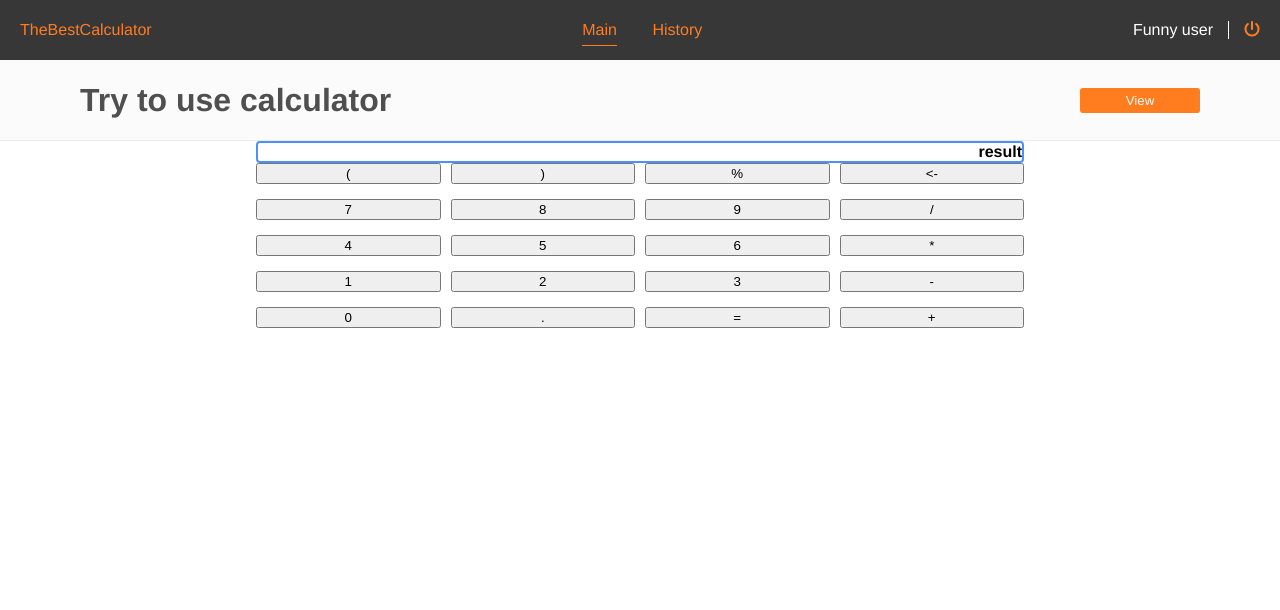
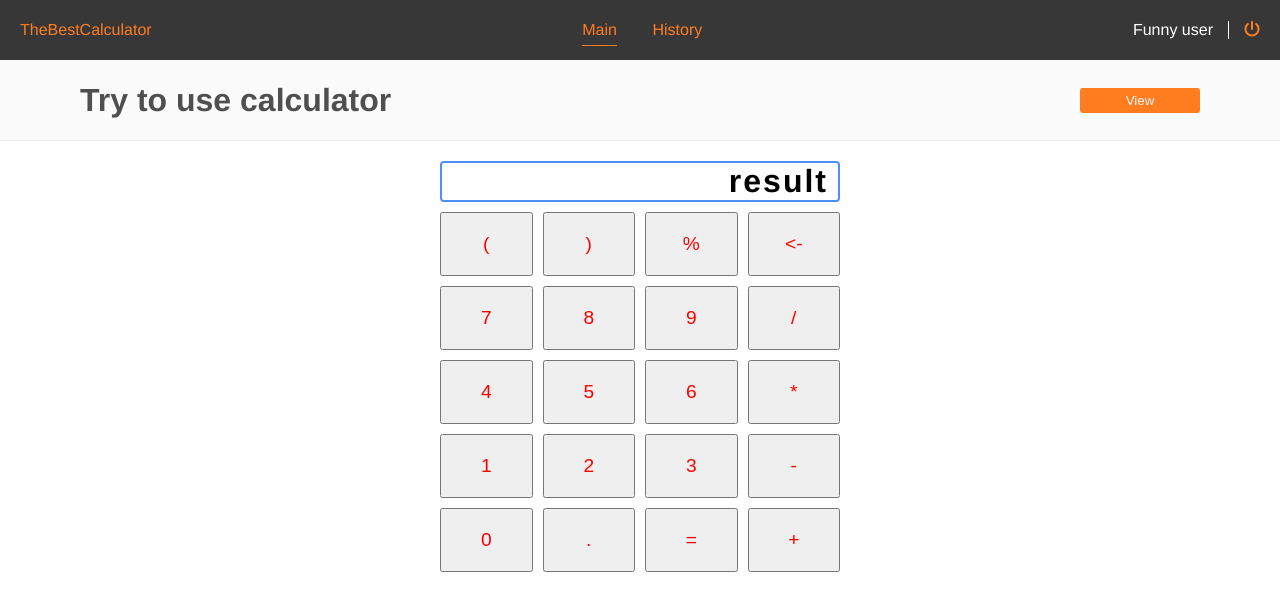
Before and after one commit to skiffua/vueCalculator, a Vue app: page / in a window 1280 px wide. Shown: the top 610 px of the page. Built offline with nearby package versions, Linux system fonts and the light colour scheme.

Commit message:
stylizing buttons grid

```diff
--- a/src/components/Button.vue
+++ b/src/components/Button.vue
@@ -1,14 +1,21 @@
 <template>
-  <button >{{ button_label }}</button>
+  <button v-button_color>{{ button_label }}</button>
 </template>
 
 <script>
+import button_color from '../directives/buttonColor'
 export default {
     props: ['button_label'],
+    directives: {
+      button_color,
+    }
 }
 </script>
 
 <!-- Add "scoped" attribute to limit CSS to this component only -->
 <style scoped>
-
+  button {
+    font-weight: 400;
+    font-size: 1.2em;
+  }
 </style>
--- a/src/components/CalcScreen.vue
+++ b/src/components/CalcScreen.vue
@@ -12,5 +12,13 @@ export default {
 
 <!-- Add "scoped" attribute to limit CSS to this component only -->
 <style scoped>
+div {
+    padding-right: 10px;
+}
+strong {
+    font-size: 2em;
+    letter-spacing: 2px;
+
+}
 
 </style>
--- a/src/components/Calculator.vue
+++ b/src/components/Calculator.vue
@@ -4,7 +4,12 @@
       <CalcScrean />
     </div>
     <div class="calc_buttons">
-      <Button v-for="val in button_values" :key="val" :button_label="val" />
+      <Button
+        v-for="val in button_values"
+        :key="val"
+        :button_label="val"
+        :value="val"
+      />
     </div>
   </div>
 </template>
@@ -49,8 +54,9 @@ export default {
 
 <style>
 .calculator {
+  margin: 20px auto;
   width: 60%;
-  margin: auto;
+  max-width: 400px;
 }
 .calcScrean {
     border: solid 2px #4d90fd;
@@ -58,9 +64,12 @@ export default {
     text-align: right
 }
 .calc_buttons {
+  --grid_gap: 10px;
+  margin-top: 10px;
   display: grid;
   grid-template-columns: repeat(4, 1fr);
-  grid-column-gap: 10px;
-  grid-row-gap: 15px;
+  grid-template-rows: repeat(5, 5vw);
+  grid-column-gap: var(--grid_gap);
+  grid-row-gap: var(--grid_gap);
 }
 </style>
--- /dev/null
+++ b/src/directives/buttonColor.js
@@ -0,0 +1,5 @@
+export default {
+    bind(el, bingings) {
+        el.style.color = 'red'
+    }
+}
```
